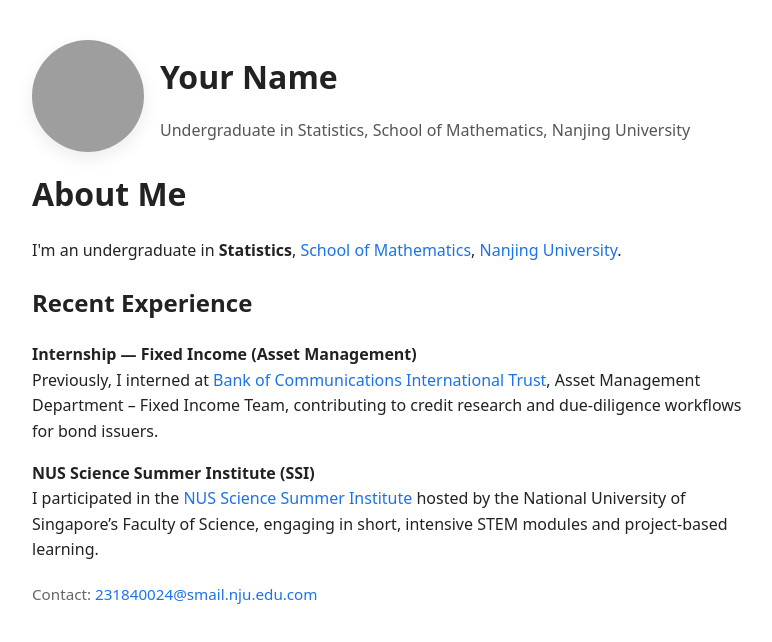
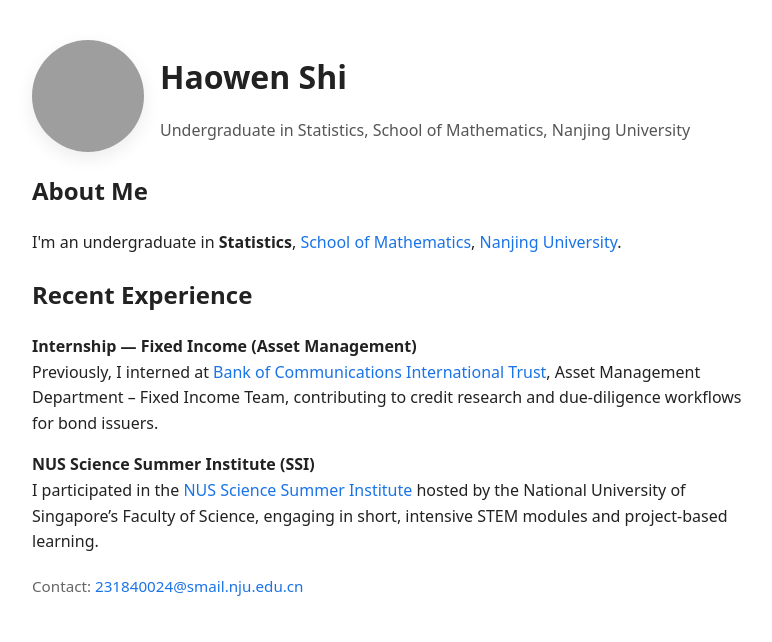
Before and after one commit to AirNewton1/AirNewton1.github.io, a plain HTML site: page index.html in a window 1280 px wide. Shown: the whole page, without its empty margins (248-1020 px from the left). Drawn offline with Linux system fonts and the light colour scheme; grey boxes are pictures that could not be loaded.

Commit message:
index.html

```diff
--- a/index.html
+++ b/index.html
@@ -3,7 +3,8 @@
 <head>
   <meta charset="utf-8">
   <meta name="viewport" content="width=device-width, initial-scale=1">
-  <title>About Me</title>
+  <title>Haowen Shi — About</title>
+  <meta name="description" content="Personal page of Haowen Shi, undergraduate in Statistics, School of Mathematics, Nanjing University.">
   <style>
     body{font-family:system-ui,-apple-system,Segoe UI,Roboto,Inter,sans-serif;line-height:1.6;margin:40px auto;max-width:720px;padding:0 16px;color:#222}
     h1{margin:.2rem 0 1rem 0}
@@ -17,14 +18,16 @@
   </style>
 </head>
 <body>
+  <!-- Header: name + photo -->
   <header class="profile">
-  <img class="avatar" src="/photo.jpg" alt="Your Name" width="112" height="112">
+    <img class="avatar" src="/photo.jpg" alt="Haowen Shi" width="112" height="112" loading="lazy">
     <div>
-    <h1>Your Name</h1>
+      <h1>Haowen Shi</h1>
       <p class="tagline">Undergraduate in Statistics, School of Mathematics, Nanjing University</p>
     </div>
   </header>
-  <h1>About Me</h1>
+
+  <h2>About Me</h2>
 
   <section>
     <p>
@@ -52,7 +55,7 @@
   </section>
 
   <section class="muted">
-    <p>Contact: <a href="mailto:231840024@smail.nju.edu.com">231840024@smail.nju.edu.com</a></p>
+    <p>Contact: <a href="mailto:231840024@smail.nju.edu.cn">231840024@smail.nju.edu.cn</a></p>
   </section>
 </body>
 </html>
```
Lines whose indentation alone changed are shown as unchanged.
